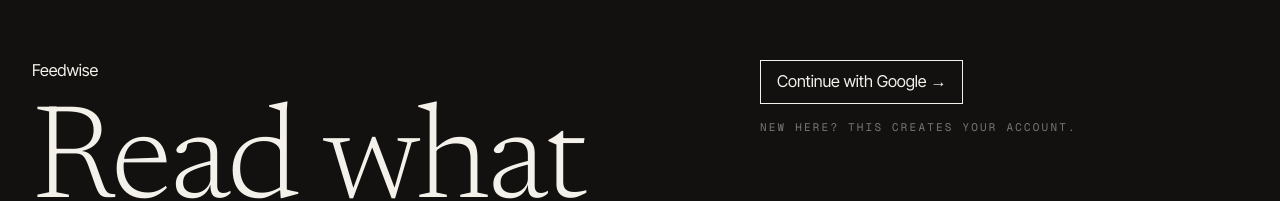
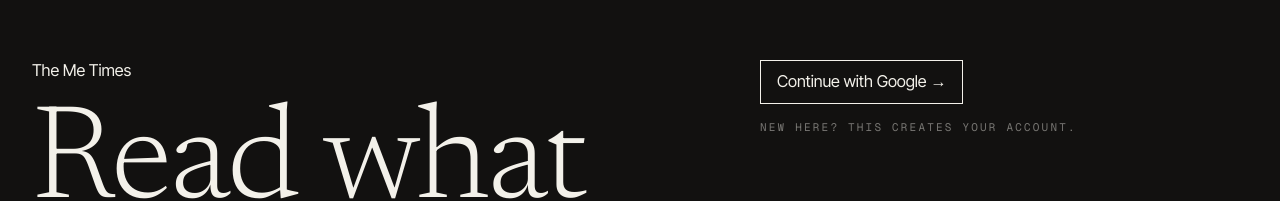
Before and after one commit to matttmade/feedwise, a Next.js app: page /login in a window 1280 px wide. Shown: the part 165-366 px from the top of the page. Built offline with nearby package versions, Linux system fonts and the light colour scheme.

Commit message:
Rename the app to The Me Times
Co-Authored-By: Claude Opus 5.5 <noreply@anthropic.com>
Claude-Session: https://claude.ai/code/session_01GSXg1aA3yVk8QfBiPGjZSK

```diff
--- a/app/(app)/help/page.tsx
+++ b/app/(app)/help/page.tsx
@@ -22,7 +22,7 @@ export default function HelpPage() {
 
       <section aria-labelledby="how" className="mt-(--s-5) lg:grid-12">
         <h2 id="how" className="t-label lg:col-span-3 lg:pt-1">
-          How Feedwise works
+          How The Me Times works
         </h2>
         <ul className="mt-(--s-2) flex max-w-[62ch] flex-col gap-(--s-2) lg:col-span-9 lg:mt-0">
           <li>
--- a/app/layout.tsx
+++ b/app/layout.tsx
@@ -17,7 +17,7 @@ const text = Inter_Tight({ variable: "--font-inter-tight", subsets: ["latin"], d
 const mono = Geist_Mono({ variable: "--font-geist-mono", subsets: ["latin"], display: "swap" });
 
 export const metadata: Metadata = {
-  title: { default: "Feedwise", template: "%s · Feedwise" },
+  title: { default: "The Me Times", template: "%s · The Me Times" },
   description: "Your sites, as a visual learning feed.",
 };
 
--- a/app/login/page.tsx
+++ b/app/login/page.tsx
@@ -14,7 +14,7 @@ export default async function LoginPage({ searchParams }: PageProps<"/login">) {
       className="flex min-h-dvh flex-col justify-center gap-(--s-5) px-(--gutter) py-(--s-5) lg:grid-12 lg:content-center"
     >
       <div className="lg:col-span-6">
-        <p>Feedwise</p>
+        <p>The Me Times</p>
         <h1 className="t-display mt-(--s-4)">
           Read what <em>you</em> like.
         </h1>
--- a/components/shell/nav.tsx
+++ b/components/shell/nav.tsx
@@ -34,7 +34,7 @@ export function TopBar() {
     <header className="sticky top-0 z-30 bg-ground">
       <div className="flex h-(--top) items-center gap-(--s-4) px-(--gutter)">
         <Link href="/today" className="wordmark flex min-h-11 items-center">
-          Feedwise
+          The Me Times
         </Link>
         <nav aria-label="Main" className="hidden flex-1 justify-center lg:flex">
           <ul className="flex gap-(--s-4)">
--- a/components/today/welcome.tsx
+++ b/components/today/welcome.tsx
@@ -18,7 +18,7 @@ export function Welcome() {
           Welcome. Pick a few to start.
         </h2>
         <p className="mt-(--s-2) max-w-[44ch]">
-          Feedwise turns sites you like into one visual feed, ranked by what you open, keep and
+          The Me Times turns sites you like into one visual feed, ranked by what you open, keep and
           skip. Start with some of these; add your own any time.
         </p>
       </div>
```
Also changed, not shown: 1 other file (tests, documents, lock files or other folders).
